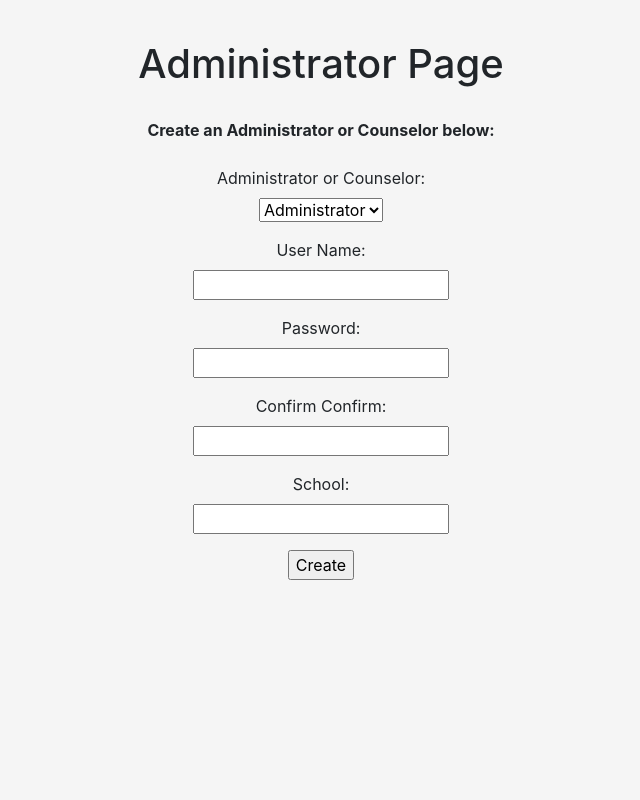
After one commit to kdohert3/ApplicationsWebApp, a PHP site: page /adminPage/create.php in a window 1280 px wide. The commit adds this page. Shown: the whole page, without its empty margins (319-959 px from the left). Run offline with PHP 8.4, Linux system fonts and the light colour scheme; some libraries are stand-ins or nearby versions.

Commit message:
Added admin functions

```diff
--- /dev/null
+++ b/src/adminPage/create.php
@@ -0,0 +1,58 @@
+<html>
+  <head>
+    <meta charset="utf-8">
+    <title>adminPage</title>
+    <meta http-equiv="X-UA-Compatible" content="IE=edge">
+    <meta name="viewport" content="width=device-width, initial-scale=1">
+
+    <link href="../../bootstrap/css/bootstrap.min.css" rel="stylesheet">
+    <link type="text/css" href="../signin.css?v=1" rel="stylesheet">
+  </head>
+
+  <body>
+    <header id="header">
+      <h1>Administrator Page</h1>
+    </header>
+
+    <center>
+    <b>Create an Administrator or Counselor below:</b>
+    <br /> <br />
+
+
+    <form action="confirmCreate.php" method="post">
+      <div class="form-group" id="center">
+        <label for="type">Administrator or Counselor:</label><br>
+        <select id="type" name="type">
+          <option value="administrator">Administrator</option>
+          <option value="counselor">Counselor</option>
+        </select>
+      </div>
+
+      <div class="form-group">
+        <label for="username">User Name:</label><br>
+        <input type="text" id="username" name="username">
+      </div>
+
+      <div class="form-group">
+        <label for="password">Password:</label><br>
+        <input type="password" id="password" name="password">
+      </div>
+
+      <div class="form-group">
+        <label for="confirmPassword">Confirm Confirm:</label><br>
+        <input type="password" id="confirmPassword" name="cofirmPassword">
+      </div>
+
+      <div class="form-group">
+        <label for="school">School:</label><br>
+        <input type="text" id="school" name="school">
+      </div>
+
+      <div class="form-group">
+        <input type="submit" value="Create">
+      </div>
+    </form>
+
+    </center>
+  </body>
+</html>
```
Also changed, not shown: src/adminPage/adminPage.php (+24 -41 lines), src/adminPage/remove.php (added, +38 -0 lines).
